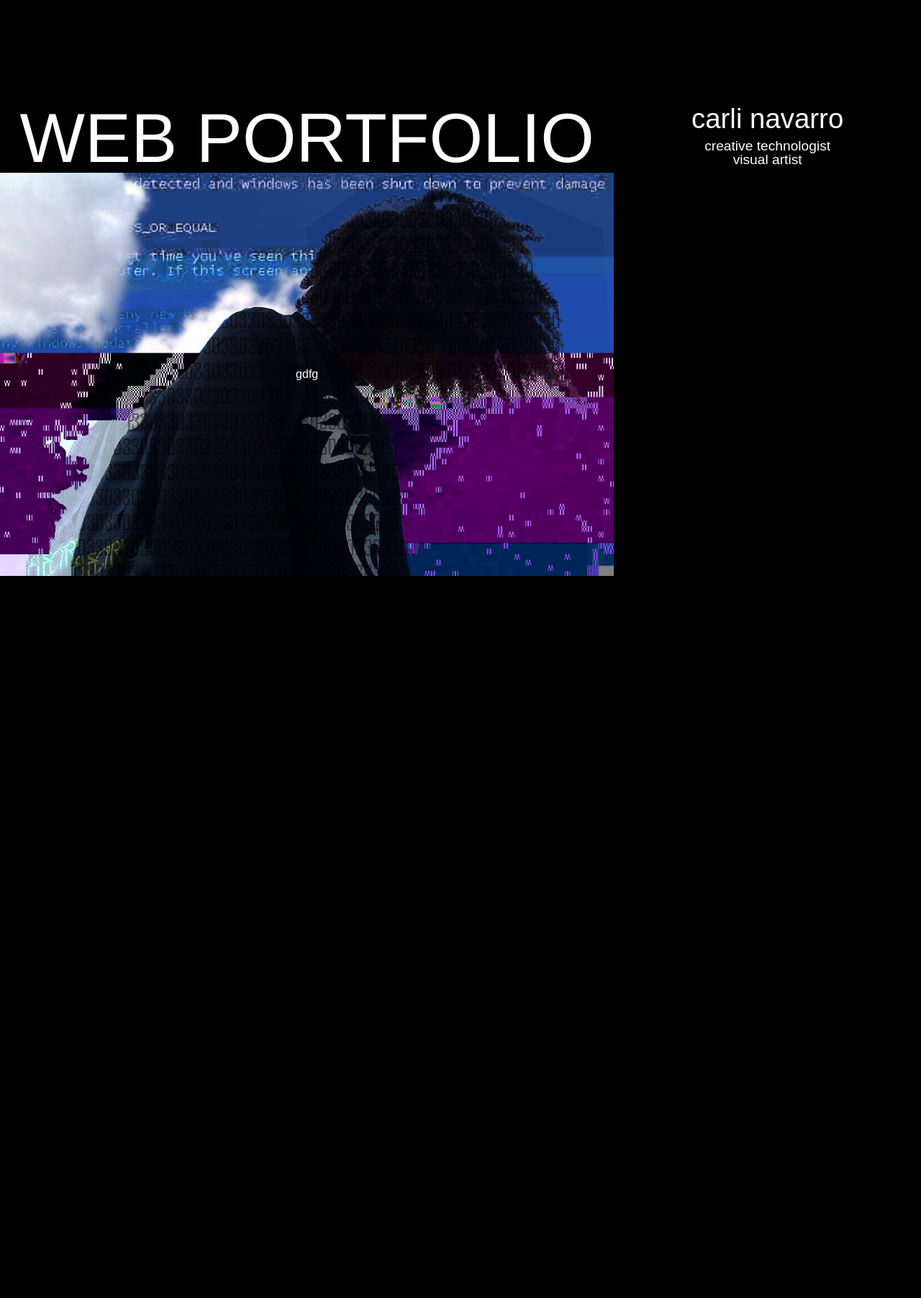
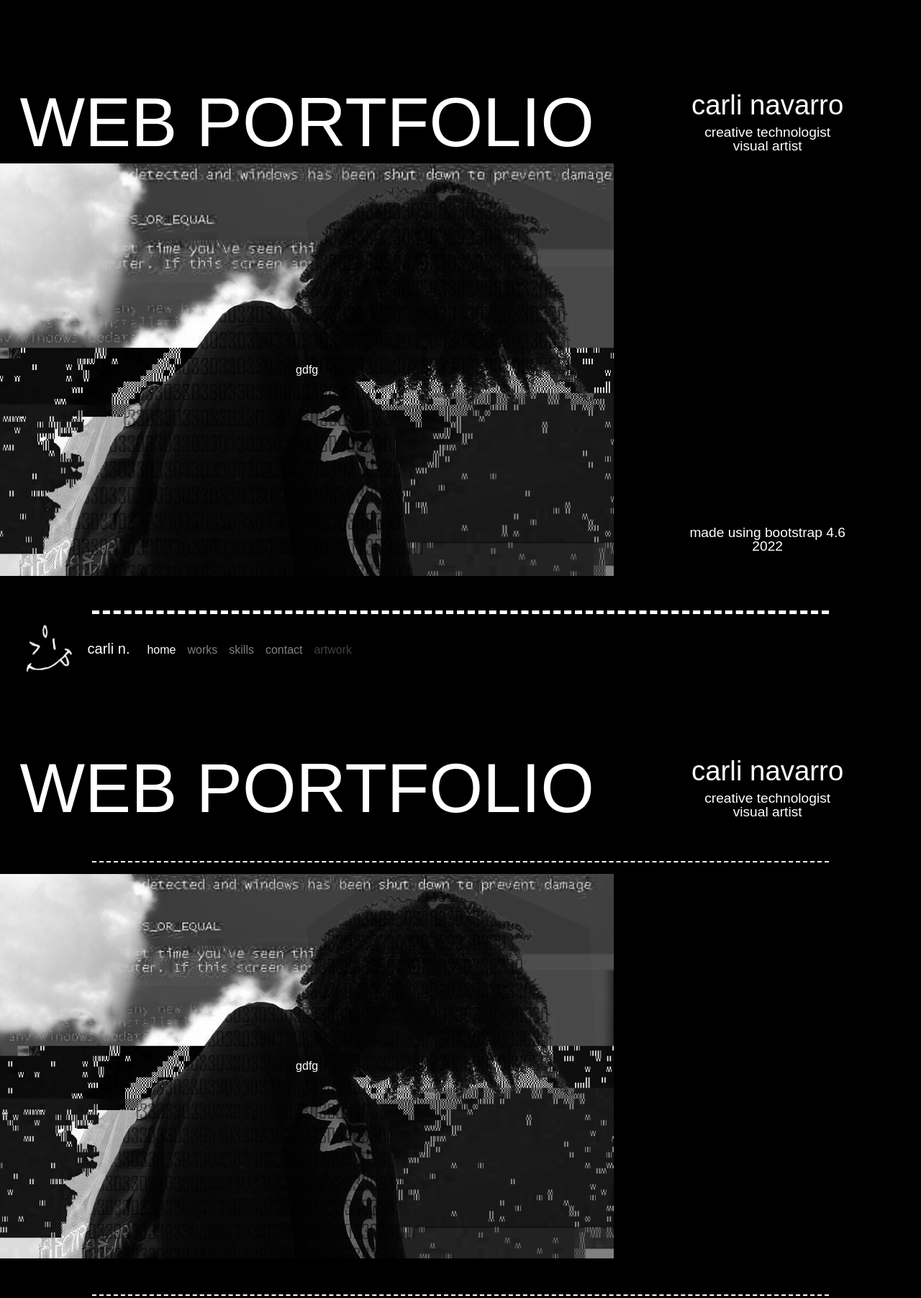
Before and after one commit to c4rli/Bootcamp-Challenge-3-Bootstrap-Portfolio, a plain HTML site: page index.html in a window 1280 px wide. Shown: the top 1803 px of the page at 72% size. Before the commit the page ends 800 px from the top, so only its background shows below. Drawn offline with nearby package versions, Linux system fonts and the light colour scheme.

Commit message:
Add Navbar, add javascript for navbar

```diff
--- a/assets/css/style.css
+++ b/assets/css/style.css
@@ -9,7 +9,37 @@ body {
     font-family: Arial, Helvetica, sans-serif;
 }
 
-.container-fluid {
+#nav-container {
+    height: 100px;
+    overflow-y: visible;
+    order: 2;
+    z-index: 3;
+}
+nav {
+    height: 100px;
+    background-color: black;
+    position: relative;
+    transition: background-color 5s;;
+
+}
+nav img {
+    filter: invert(100%);
+    transition: filter 5ss;
+}
+
+.nav-border {
+    border-top: 5px dashed white;
+    width: 80vw;
+    display: block;
+}
+
+#testing1 {
+display: flex;
+flex-direction: column;
+
+}
+
+#section-home {
 
     height: 100vh;
     display: flex;
@@ -17,11 +47,11 @@ body {
 }
 
 #toptop {
-    flex:17%;
+    flex:100px;
 }
 
 #content-top {
-    flex:13%
+    flex:auto;
 }
 
 #content-bottom {
@@ -31,7 +61,7 @@ body {
 #title-container {
     display: flex;
     justify-content: center;
-    align-items: flex-end;
+    align-items: center;
 }
 
 #title-container h1 {
@@ -49,7 +79,7 @@ body {
 #name-container {
     display: flex;
     justify-content: center;
-    align-items: flex-end;
+    align-items: center;
 }
 
 #name-bottom {
@@ -66,6 +96,7 @@ body {
 }
 
 #hero-image {
+    filter: grayscale(100%);
     background-image: url("../images/Hero1.png");
     background-size: cover;
     background-position: center;
@@ -75,4 +106,86 @@ body {
     align-items: center;
     height: 100%;
     width: 100%;
+
+    transition: filter 2s;
 }
+
+#hero-image:hover {
+    filter: grayscale(0%);
+}
+
+hr {
+    border-top: 2px dashed white;
+    width: 80vw;
+    margin-top:50px;
+}
+
+
+
+@media only screen and (max-width: 992px) {
+
+    .blank {
+        max-height: 0px;
+    }
+
+    #hero-container {
+        height: 100%;
+    }
+
+    #content-top {
+        padding: 3% 0;
+    }
+
+    /* #content-top {
+        flex-grow:2;
+    }
+
+    #content-bottom {
+        flex-grow: 2;
+    } */
+}
+
+/* fsfgsg */
+
+.fixed-header {
+    position: fixed;
+    top: 0;
+    left: 0;
+    width: 100%;
+    background-color: white;
+    transition: background-color 5s;
+}
+
+.fixed-header-img {
+    filter: invert(0%);
+    transition: filter 5s;
+}
+
+.fixed-header-reverse {
+    background-color: black;
+    transition: background-color 5s;
+}
+
+.visible-title {
+    visibility: visible;
+}
+
+
+
+/* nav {
+    width: 100%;
+    height: 60px;
+    background: #292f36;
+    position: fixed;
+    z-index: 10;
+}
+
+nav div {
+    color: white;
+    font-size: 2rem;
+    line-height: 60px;
+    position: absolute;
+    top: 0;
+    left: 2%;
+    visibility: hidden;
+} */
--- /dev/null
+++ b/assets/js/main.js
@@ -0,0 +1,16 @@
+$(window).scroll(function(){
+    if ($(window).scrollTop() >= window.innerHeight + 48 ) {
+        $('nav').addClass('fixed-header');
+        $('nav img').addClass('fixed-header-img');
+        $('nav').removeClass('navbar-dark');
+        $('nav').removeClass('fixed-header-reverse');
+        $('nav').addClass('navbar-light');
+
+    }
+    else {
+        $('nav').removeClass('fixed-header');
+        $('nav img').removeClass('fixed-header-img');
+        $('nav').addClass('fixed-header-reverse');
+        $('nav').addClass('navbar-dark');
+    }
+});
--- a/index.html
+++ b/index.html
@@ -12,9 +12,35 @@
 
     <title>Document</title>
 </head>
+
+
 <body>
-    <div class="container-fluid">
-        <div id="toptop" class="col-md-12 col-sm-0"></div>
+    <div class="container-fluid p-0" id="testing1">
+
+    <div id="nav-container" class="mt-5">
+        <hr class="nav-border mt-0 mb-0">
+    <nav class="navbar navbar-expand-lg navbar-dark">
+        <a class="navbar-brand" href="#">
+            <img src="./assets/images/logo.png" width="100" height="100" class="d-inline-block align-middle" alt="">
+            carli n.
+          </a>
+          <button class="navbar-toggler" type="button" data-toggle="collapse" data-target="#navbarNavAltMarkup" aria-controls="navbarNavAltMarkup" aria-expanded="false" aria-label="Toggle navigation">
+            <span class="navbar-toggler-icon"></span>
+          </button>
+          <div class="collapse navbar-collapse" id="navbarNavAltMarkup">
+            <div class="navbar-nav">
+              <a class="nav-item nav-link active" href="#">home <span class="sr-only">(current)</span></a>
+              <a class="nav-item nav-link" href="#2">works</a>
+              <a class="nav-item nav-link" href="#">skills</a>
+              <a class="nav-item nav-link" href="#">contact</a>
+              <a class="nav-item nav-link disabled" href="#">artwork</a>
+            </div>
+          </div>
+
+    </nav>
+</div>
+    <div id="section-home" class="container-fluid">
+        <div id="toptop" class="col-md-12 col-sm-0 blank"></div>
         <div id="content-top" class="row">
             <div id="title-container" class="col-lg-8" >
                 <h1 class="page-title"> WEB PORTFOLIO</h1>
@@ -31,10 +57,71 @@
             <div id="hero-container" class="col-lg-8 p-0">
                 <div id="hero-image">gdfg</div>
             </div>
-            <div class="col-lg-4">
+            <div class="col-lg-4 blank d-flex align-items-end justify-content-center">
+                <div id="page-title-name">
+                    <p id="name-bottom">made using bootstrap 4.6<br>2022</p>
+                </div>
+            </div>
             </div>
         </div>
 
     </div>
+</div>
+
+
+    <div id="section-home" class="container-fluid">
+        <div id="toptop" class="col-md-12 col-sm-0 blank"></div>
+        <div id="content-top" class="row">
+            <div id="title-container" class="col-lg-8" >
+                <h1 class="page-title"> WEB PORTFOLIO</h1>
+            </div>
+            <div id="name-container" class="col-lg-4">
+                <div id="page-title-name">
+                    <p id="name-top">carli navarro</p>
+                    <p id="name-bottom">creative technologist<br>visual artist</p>
+                </div>
+            </div>
+        </div>
+    <hr>
+        <div id="content-bottom" class="row">
+            <div id="hero-container" class="col-lg-8 p-0">
+                <div id="hero-image">gdfg</div>
+            </div>
+            <div class="col-lg-4 blank">
+            </div>
+        </div>
+
+    </div>
+    <hr>
+    <div id="2"></div>
+    <div id="section-home" class="container-fluid">
+        <div id="toptop" class="col-md-12 col-sm-0 blank"></div>
+        <div id="content-top" class="row">
+            <div id="title-container" class="col-lg-8" >
+                <h1 class="page-title"> WEB PORTFOLIO</h1>
+            </div>
+            <div id="name-container" class="col-lg-4">
+                <div id="page-title-name">
+                    <p id="name-top">carli navarro</p>
+                    <p id="name-bottom">creative technologist<br>visual artist</p>
+                </div>
+            </div>
+        </div>
+
+        <div id="content-bottom" class="row">
+            <div id="hero-container" class="col-lg-8 p-0">
+                <div id="hero-image">gdfg</div>
+            </div>
+            <div class="col-lg-4 blank">
+            </div>
+        </div>
+
+    </div>
+
+
+    <script src="https://code.jquery.com/jquery-3.6.1.js" integrity="sha256-3zlB5s2uwoUzrXK3BT7AX3FyvojsraNFxCc2vC/7pNI=" crossorigin="anonymous"></script>
+    <script src="https://cdn.jsdelivr.net/npm/jquery@3.5.1/dist/jquery.slim.min.js" integrity="sha384-DfXdz2htPH0lsSSs5nCTpuj/zy4C+OGpamoFVy38MVBnE+IbbVYUew+OrCXaRkfj" crossorigin="anonymous"></script>
+<script src="https://cdn.jsdelivr.net/npm/bootstrap@4.6.2/dist/js/bootstrap.bundle.min.js" integrity="sha384-Fy6S3B9q64WdZWQUiU+q4/2Lc9npb8tCaSX9FK7E8HnRr0Jz8D6OP9dO5Vg3Q9ct" crossorigin="anonymous"></script>
+    <script src="./assets/js/main.js"></script>
 </body>
 </html>
```
Also changed, not shown: assets/images/logo.png (added).
